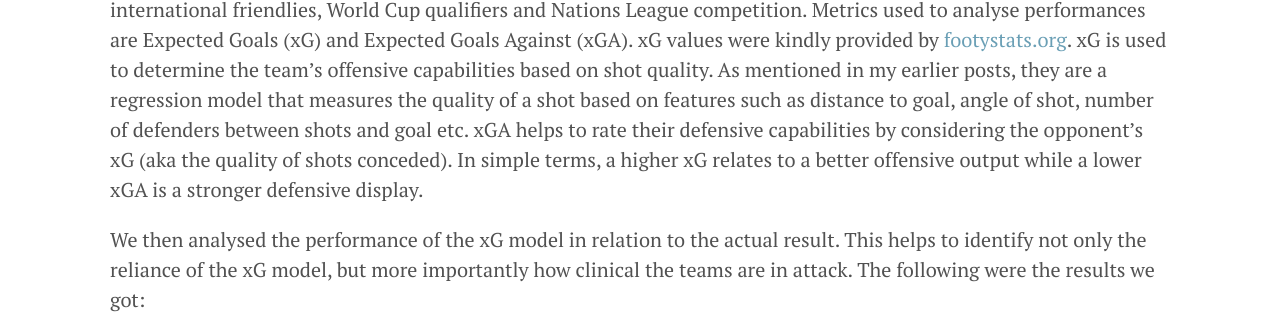
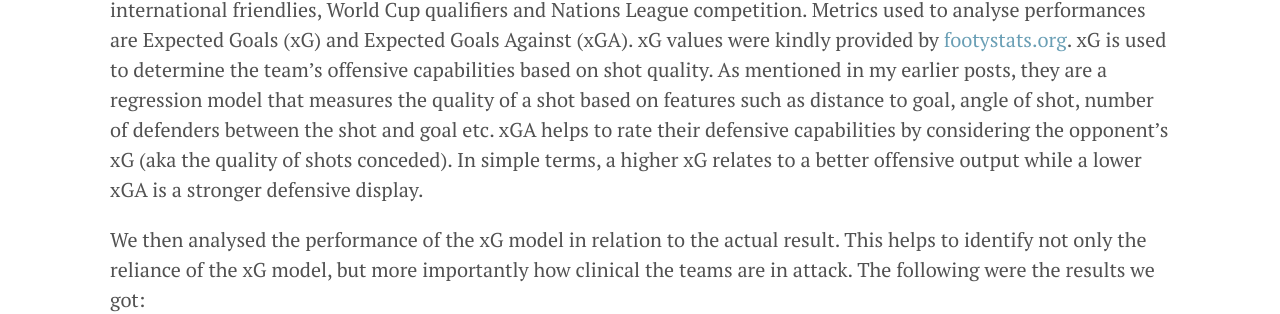
Before and after one commit to chuazy94/zy_blog_2, a Jekyll site: the page built from _posts/2021-06-07-euros-prediction.md, in a window 1280 px wide and 900 px high, scrolled down 833 px. Shown: the part 234-548 px from the top of the window. Built offline with Jekyll 4.4.1, drawn with Linux system fonts in a browser that asks for light colours.

Commit message:
Update 2021-06-07-euros-prediction.md

```diff
--- a/_posts/2021-06-07-euros-prediction.md
+++ b/_posts/2021-06-07-euros-prediction.md
@@ -12,7 +12,7 @@ In the spirit of the Euro 2020 (or 2021) Championships, Ashley and I decided to
 
 ## Methodology
 
-Our methodology is very loosely based on analysing the most recent performances of individual teams across the international friendlies, World Cup qualifiers and Nations League competition. Metrics used to analyse performances are Expected Goals (xG) and Expected Goals Against (xGA). xG values were kindly provided by <a href="https://footystats.org/">footystats.org</a>. xG is used to determine the team's offensive capabilities based on shot quality. As mentioned in my earlier posts, they are a regression model that measures the quality of a shot based on features such as distance to goal, angle of shot, number of defenders between shots and goal etc. xGA helps to rate their defensive capabilities by considering the opponent's xG (aka the quality of shots conceded). In simple terms, a higher xG relates to a better offensive output while a lower xGA is a stronger defensive display.
+Our methodology is very loosely based on analysing the most recent performances of individual teams across the international friendlies, World Cup qualifiers and Nations League competition. Metrics used to analyse performances are Expected Goals (xG) and Expected Goals Against (xGA). xG values were kindly provided by <a href="https://footystats.org/">footystats.org</a>. xG is used to determine the team's offensive capabilities based on shot quality. As mentioned in my earlier posts, they are a regression model that measures the quality of a shot based on features such as distance to goal, angle of shot, number of defenders between the shot and goal etc. xGA helps to rate their defensive capabilities by considering the opponent's xG (aka the quality of shots conceded). In simple terms, a higher xG relates to a better offensive output while a lower xGA is a stronger defensive display.
 
 We then analysed the performance of the xG model in relation to the actual result. This helps to identify not only the reliance of the xG model, but more importantly how clinical the teams are in attack. The following were the results we got:
 
```
